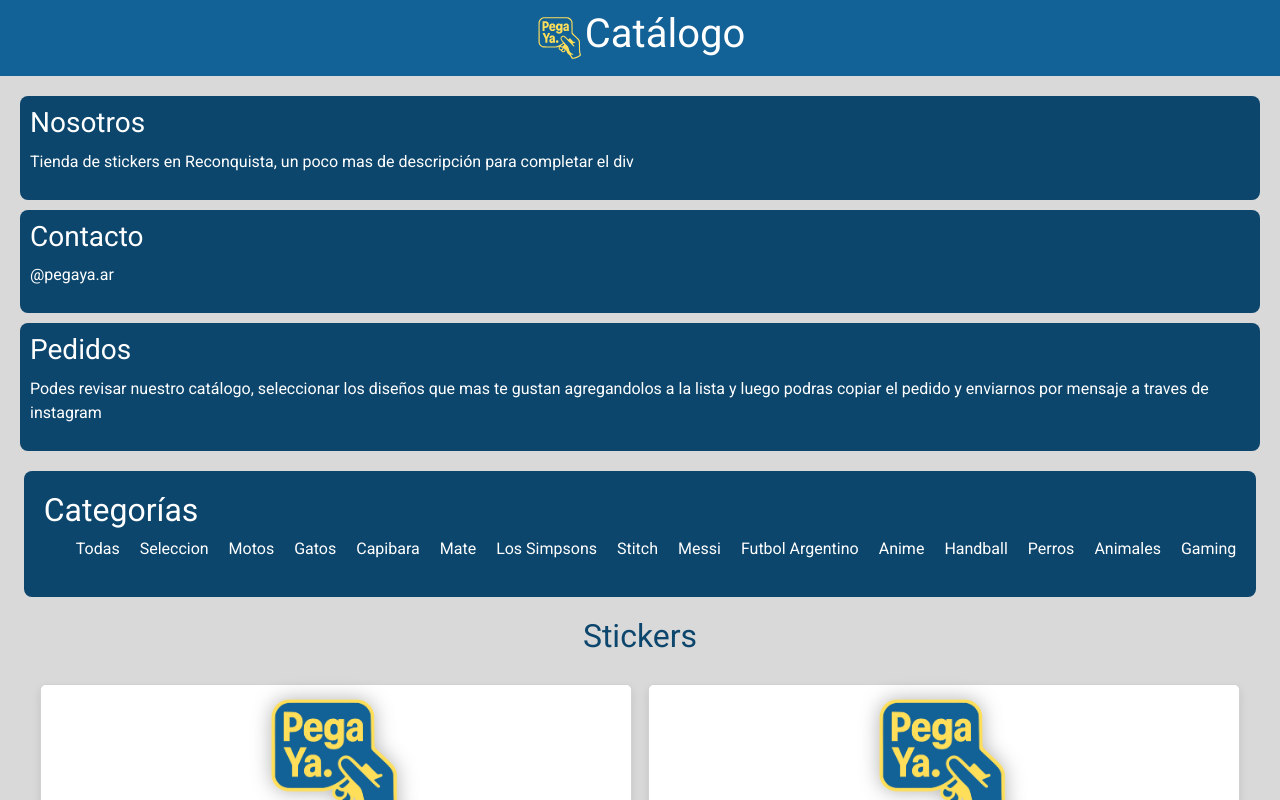
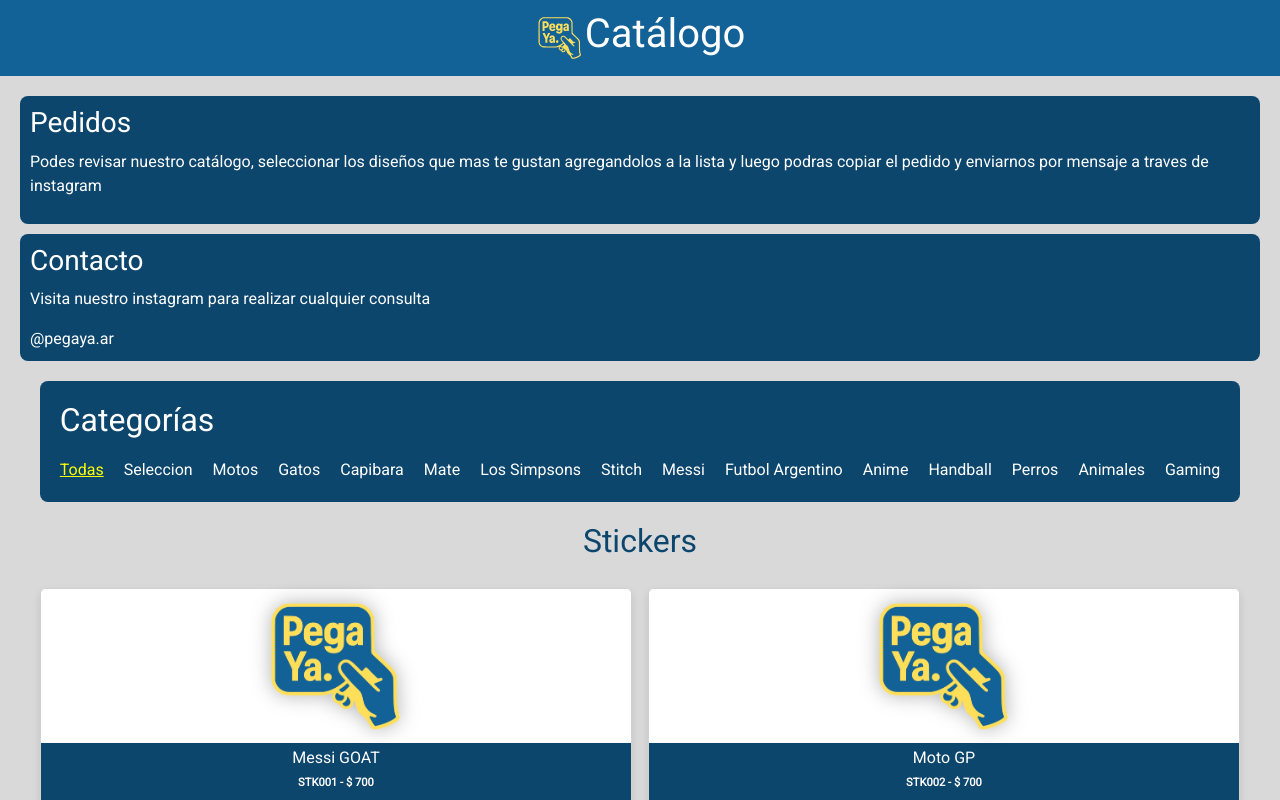
Before and after one commit to MatiasMontenegro08/Catalogo-PegaYa, a React (Vite) app: page / in a window 1280 px wide. Shown: the top 800 px of the page. Built offline with nearby package versions, Linux system fonts and the light colour scheme.

Commit message:
cambios en info, categoria

```diff
--- a/src/components/categoriasListado/ContainerCategorias.jsx
+++ b/src/components/categoriasListado/ContainerCategorias.jsx
@@ -2,7 +2,7 @@
 import categoriasData from '../../database/categorias.json'
 import './categorias.css'
 
-const ContainerCategorias = ({ onSelectCategoria }) => {
+const ContainerCategorias = ({ onSelectCategoria, categoriaSeleccionada }) => {
     return (
         <section className='section-categorias'>
             <h2>Categorías</h2>
@@ -13,6 +13,7 @@
                             key={index}
                             onClick={() => onSelectCategoria(categoria)}
                             style={{ cursor: 'pointer' }}
+                            className={categoriaSeleccionada === categoria ? 'selected' : ''}
                         >
                             {categoria}
                         </li>
--- a/src/components/categoriasListado/categorias.css
+++ b/src/components/categoriasListado/categorias.css
@@ -3,6 +3,10 @@
     padding: 20px;
     border-radius: 8px;
     color: var(--primary-text-color);
+    display: flex;
+    flex-direction: column;
+    gap: 10px;
+    text-align: left;
 }
 
 .categoria-item {
@@ -10,4 +14,11 @@
     flex-wrap: wrap;
     gap: 20px;
     list-style: none;
+    margin: 0;
+    padding: 0;
 }
+
+.selected {
+    text-decoration: underline;
+    color: yellow;
+}
--- a/src/components/containerCard/CardStickers.jsx
+++ b/src/components/containerCard/CardStickers.jsx
@@ -9,7 +9,7 @@
             </div>
             <div className="card-detalle">
                 <h3>{sticker.titulo}</h3>
-                <p>{sticker.codigo}</p>
+                <p>{sticker.codigo} - $ 700</p>
             </div>
         </div>
     )
--- a/src/components/info/InfoCard.jsx
+++ b/src/components/info/InfoCard.jsx
@@ -1,11 +1,13 @@
 import React from 'react'
 import './info.css';
 
-const InfoCard = ({ title, description }) => {
+const InfoCard = ({ title, description, link }) => {
     return (
         <div className="info-card">
             <h3>{title}</h3>
-            <p>{description}</p>
+            {/* Render condicional */}
+            {description && <p>{description}</p>}
+            {link && <a href={link} target="_blank" rel="noopener noreferrer">@pegaya.ar</a>}
         </div>
     );
 }
--- a/src/components/info/InfoSection.jsx
+++ b/src/components/info/InfoSection.jsx
@@ -5,9 +5,8 @@
 const InfoSection = () => {
     return (
         <section className="info-section">
-            <InfoCard title="Nosotros" description="Tienda de stickers en Reconquista, un poco mas de descripción para completar el div" />
-            <InfoCard title="Contacto" description="@pegaya.ar" />
             <InfoCard title="Pedidos" description="Podes revisar nuestro catálogo, seleccionar los diseños que mas te gustan agregandolos a la lista y luego podras copiar el pedido y enviarnos por mensaje a traves de instagram" />
+            <InfoCard title="Contacto" description={"Visita nuestro instagram para realizar cualquier consulta"} link={"https://www.instagram.com/pegaya.ar/"} />
         </section>
     )
 }
--- a/src/components/info/info.css
+++ b/src/components/info/info.css
@@ -16,4 +16,10 @@
     color: var(--primary-text-color);
     padding: 10px;
     border-radius: 8px;
+
+    & a {
+        color: var(--primary-text-color);
+        text-decoration: none;
+        padding: 10px 0;
+    }
 }
--- a/src/components/main/Main.jsx
+++ b/src/components/main/Main.jsx
@@ -15,7 +15,7 @@
     return (
         <main className='main'>
             <InfoSection />
-            <ContainerCategorias onSelectCategoria={onSelectCategoria} />
+            <ContainerCategorias onSelectCategoria={onSelectCategoria} categoriaSeleccionada={categoriaSeleccionada} />
             <Catalogo categoriaSeleccionada={categoriaSeleccionada}/>
 
             {/* <section className='section3'>
```
